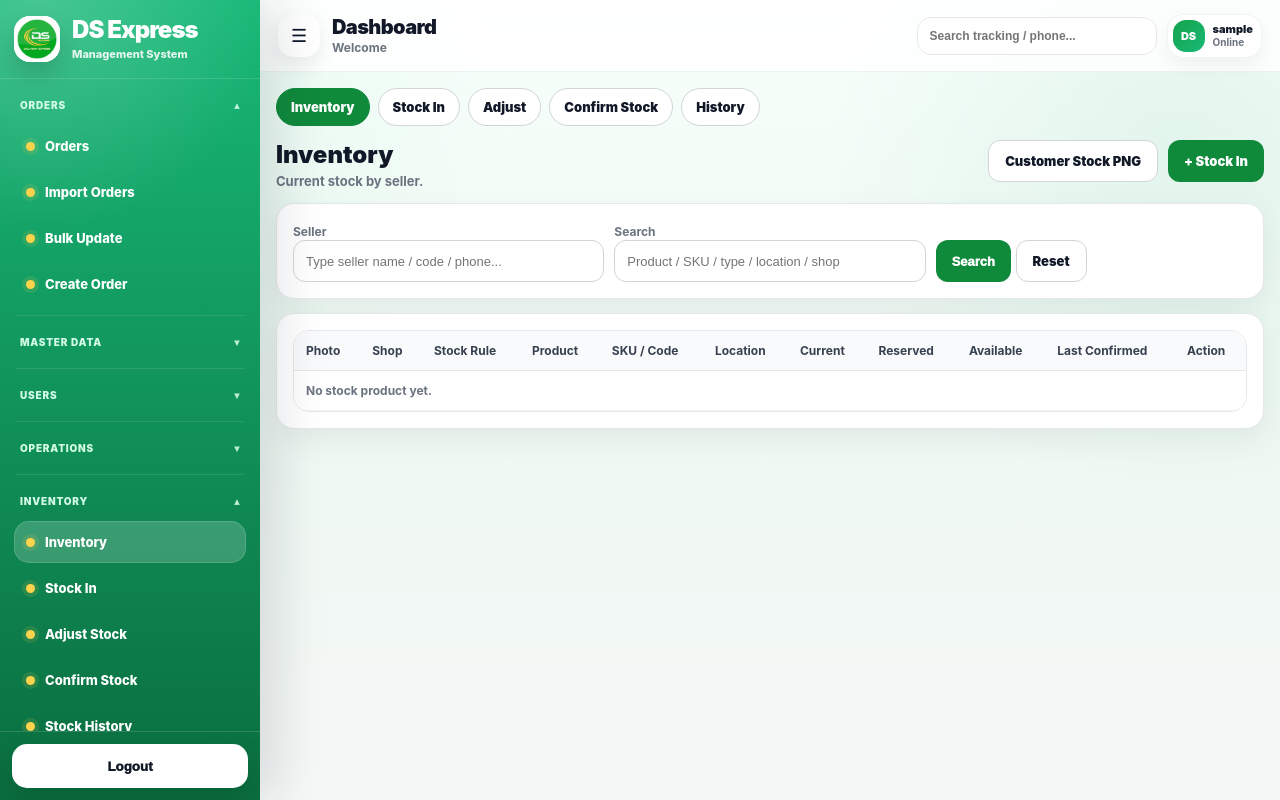
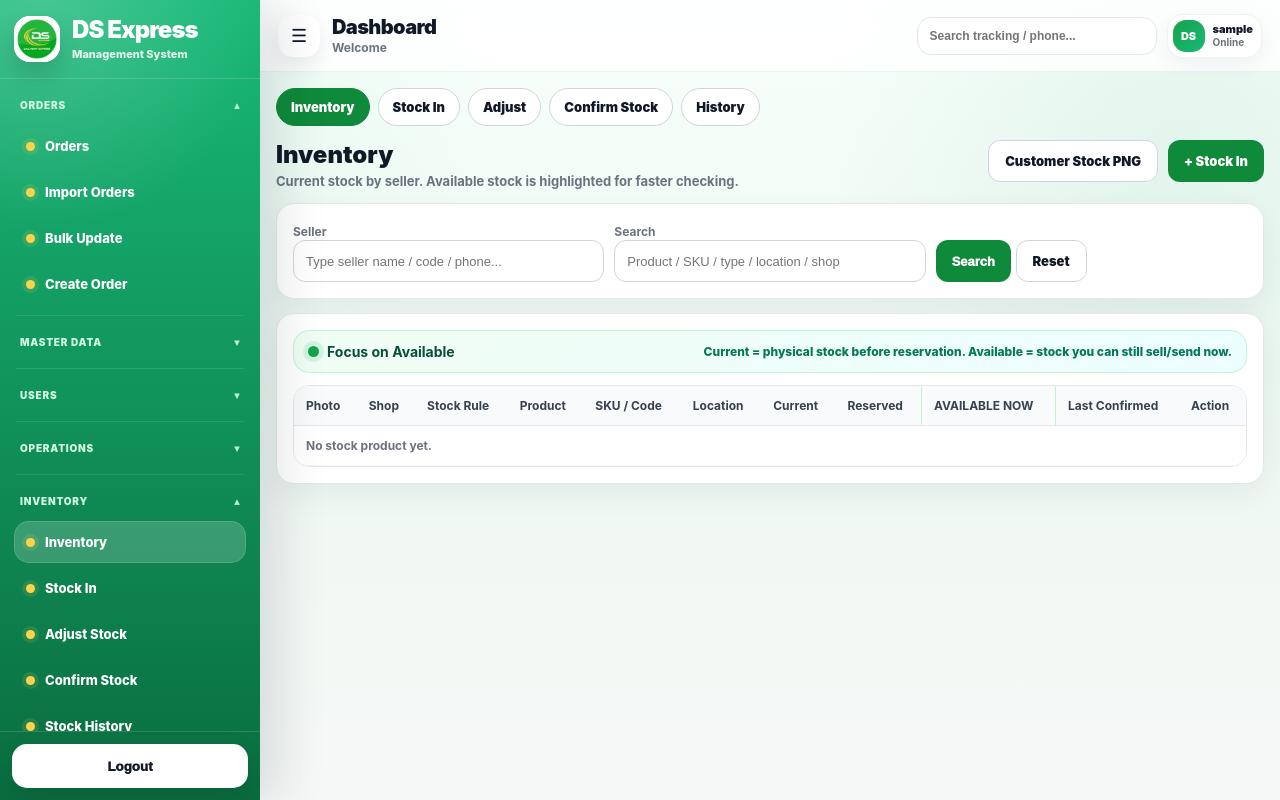
Before and after one commit to tanshychiev/dsexpress, a Django app: page /inventory/ in a window 1280 px wide. Run offline with Django 5.2, Linux system fonts and the light colour scheme; the visitor is signed in with stand-in values (Sample User, id 1); data that the repository does not hold is empty.

Commit message:
Update inventory available display

```diff
--- a/templates/inventory/list.html
+++ b/templates/inventory/list.html
@@ -5,7 +5,7 @@
 <div class="inv-head">
   <div>
     <h1 class="inv-title">Inventory</h1>
-    <div class="inv-sub">Current stock by seller.</div>
+    <div class="inv-sub">Current stock by seller. Available stock is highlighted for faster checking.</div>
   </div>
 
   <div style="display:flex; gap:10px; flex-wrap:wrap; align-items:center;">
@@ -63,8 +63,18 @@
 </div>
 
 <div class="inv-card">
+  <div class="stock-note">
+    <div class="stock-note-main">
+      <span class="stock-note-dot"></span>
+      <strong>Focus on Available</strong>
+    </div>
+    <div class="stock-note-sub">
+      Current = physical stock before reservation. Available = stock you can still sell/send now.
+    </div>
+  </div>
+
   <div class="inv-table-wrap">
-    <table class="inv-table">
+    <table class="inv-table inventory-main-table">
       <thead>
         <tr>
           <th>Photo</th>
@@ -73,9 +83,9 @@
           <th>Product</th>
           <th>SKU / Code</th>
           <th>Location</th>
-          <th>Current</th>
-          <th>Reserved</th>
-          <th>Available</th>
+          <th class="th-current">Current</th>
+          <th class="th-reserved">Reserved</th>
+          <th class="th-available">AVAILABLE NOW</th>
           <th>Last Confirmed</th>
           <th>Action</th>
         </tr>
@@ -134,15 +144,40 @@
 
             <td>{{ row.location|default:"-" }}</td>
 
-            <td><span class="num-big">{{ row.current_qty }}</span></td>
+            <td class="stock-current-cell">
+              <div class="stock-current-box">
+                <div class="stock-mini-label">Current</div>
+                <div class="stock-current-num">{{ row.current_qty }}</div>
+              </div>
+            </td>
 
-            <td><span class="badge badge-yellow">{{ row.reserved_qty }}</span></td>
+            <td class="stock-reserved-cell">
+              {% if row.reserved_qty > 0 %}
+                <span class="reserved-pill reserved-active">{{ row.reserved_qty }}</span>
+              {% else %}
+                <span class="reserved-pill">{{ row.reserved_qty }}</span>
+              {% endif %}
+            </td>
 
-            <td>
+            <td class="stock-available-cell">
               {% if row.available_qty <= 0 %}
-                <span class="badge badge-red">{{ row.available_qty }}</span>
+                <div class="available-card available-danger">
+                  <div class="available-label">AVAILABLE</div>
+                  <div class="available-num">{{ row.available_qty }}</div>
+                  <div class="available-status">Need check stock</div>
+                </div>
+              {% elif row.available_qty <= 3 %}
+                <div class="available-card available-warning">
+                  <div class="available-label">AVAILABLE</div>
+                  <div class="available-num">{{ row.available_qty }}</div>
+                  <div class="available-status">Low stock</div>
+                </div>
               {% else %}
-                <span class="badge badge-green">{{ row.available_qty }}</span>
+                <div class="available-card available-good">
+                  <div class="available-label">AVAILABLE</div>
+                  <div class="available-num">{{ row.available_qty }}</div>
+                  <div class="available-status">Can sell</div>
+                </div>
               {% endif %}
             </td>
 
@@ -172,7 +207,7 @@
 
                 <a
                   class="btn-mini btn-mini-gray"
-                  href="{% url 'inventory:adjust' %}"
+                  href="{% url 'inventory:adjust' %}?product_id={{ row.product.id }}&seller_id={{ row.product.seller.id }}"
                 >
                   Adjust
                 </a>
@@ -215,7 +250,7 @@
     padding:10px 12px;
     cursor:pointer;
     border-bottom:1px solid #f1f5f9;
-    font-size:13px;
+    font-size:12px;
     font-weight:850;
     color:#0f172a;
   }
@@ -306,6 +341,202 @@
     background:#e0e7ff;
     color:#3730a3;
     border:1px solid #c7d2fe;
+  }
+
+  .stock-note{
+    display:flex;
+    justify-content:space-between;
+    gap:14px;
+    align-items:center;
+    padding:12px 14px;
+    margin-bottom:12px;
+    border-radius:16px;
+    border:1px solid #bbf7d0;
+    background:linear-gradient(135deg,#f0fdf4,#ecfeff);
+    color:#064e3b;
+  }
+
+  .stock-note-main{
+    display:flex;
+    align-items:center;
+    gap:8px;
+    font-size:14px;
+    font-weight:950;
+  }
+
+  .stock-note-dot{
+    width:11px;
+    height:11px;
+    border-radius:999px;
+    background:#16a34a;
+    box-shadow:0 0 0 5px rgba(34,197,94,.15);
+  }
+
+  .stock-note-sub{
+    font-size:12px;
+    font-weight:800;
+    color:#047857;
+    text-align:right;
+  }
+
+  .inventory-main-table th{
+    vertical-align:middle;
+  }
+
+  .th-current{
+    color:#475569;
+  }
+
+  .th-reserved{
+    color:#92400e;
+  }
+
+  .th-available{
+    min-width:115px;
+    color:#065f46;
+    background:#ecfdf5;
+    border-left:1px solid #bbf7d0;
+    border-right:1px solid #bbf7d0;
+    text-align:center;
+  }
+
+  .stock-current-cell{
+    text-align:center;
+    opacity:.78;
+  }
+
+  .stock-current-box{
+    display:inline-flex;
+    flex-direction:column;
+    align-items:center;
+    justify-content:center;
+    min-width:46px;
+    padding:5px 7px;
+    border-radius:12px;
+    background:#f8fafc;
+    border:1px solid #e2e8f0;
+  }
+
+  .stock-mini-label{
+    font-size:9px;
+    line-height:1;
+    font-weight:900;
+    color:#64748b;
+    text-transform:uppercase;
+    letter-spacing:.3px;
+  }
+
+  .stock-current-num{
+    margin-top:3px;
+    font-size:15px;
+    line-height:1;
+    font-weight:950;
+    color:#0f172a;
+  }
+
+  .stock-reserved-cell{
+    text-align:center;
+  }
+
+  .reserved-pill{
+    display:inline-flex;
+    align-items:center;
+    justify-content:center;
+    min-width:26px;
+    height:26px;
+    padding:0 8px;
+    border-radius:999px;
+    font-size:12px;
+    font-weight:950;
+    background:#fef3c7;
+    color:#92400e;
+    border:1px solid #fde68a;
+  }
+
+  .reserved-active{
+    box-shadow:0 0 0 4px rgba(245,158,11,.14);
+  }
+
+  .stock-available-cell{
+    text-align:center;
+    background:#fbfffd;
+    border-left:1px solid #dcfce7;
+    border-right:1px solid #dcfce7;
+  }
+
+  .available-card{
+    display:inline-flex;
+    flex-direction:column;
+    align-items:center;
+    justify-content:center;
+    min-width:76px;
+    padding:7px 10px;
+    border-radius:14px;
+    border:1px solid;
+    box-shadow:0 4px 10px rgba(15,23,42,.06);
+  }
+
+  .available-label{
+    font-size:8px;
+    line-height:1;
+    font-weight:950;
+    letter-spacing:.5px;
+  }
+
+  .available-num{
+    margin-top:3px;
+    font-size:22px;
+    line-height:1;
+    font-weight:1000;
+  }
+
+  .available-status{
+    margin-top:3px;
+    font-size:9px;
+    font-weight:950;
+    white-space:nowrap;
+  }
+
+  .available-good{
+    background:linear-gradient(135deg,#dcfce7,#f0fdf4);
+    border-color:#86efac;
+    color:#14532d;
+  }
+
+  .available-warning{
+    background:linear-gradient(135deg,#fef3c7,#fffbeb);
+    border-color:#fcd34d;
+    color:#78350f;
+  }
+
+  .available-danger{
+    background:linear-gradient(135deg,#fee2e2,#fff1f2);
+    border-color:#fca5a5;
+    color:#7f1d1d;
+  }
+
+  @media (max-width: 900px){
+    .stock-note{
+      align-items:flex-start;
+      flex-direction:column;
+    }
+
+    .stock-note-sub{
+      text-align:left;
+    }
+
+    .available-card{
+      min-width:84px;
+      padding:8px 10px;
+    }
+
+    .available-num{
+      font-size:21px;
+    }
+
+    .stock-current-num{
+      font-size:14px;
+    }
   }
 </style>
 
```
Lines whose indentation alone changed are shown as unchanged.
